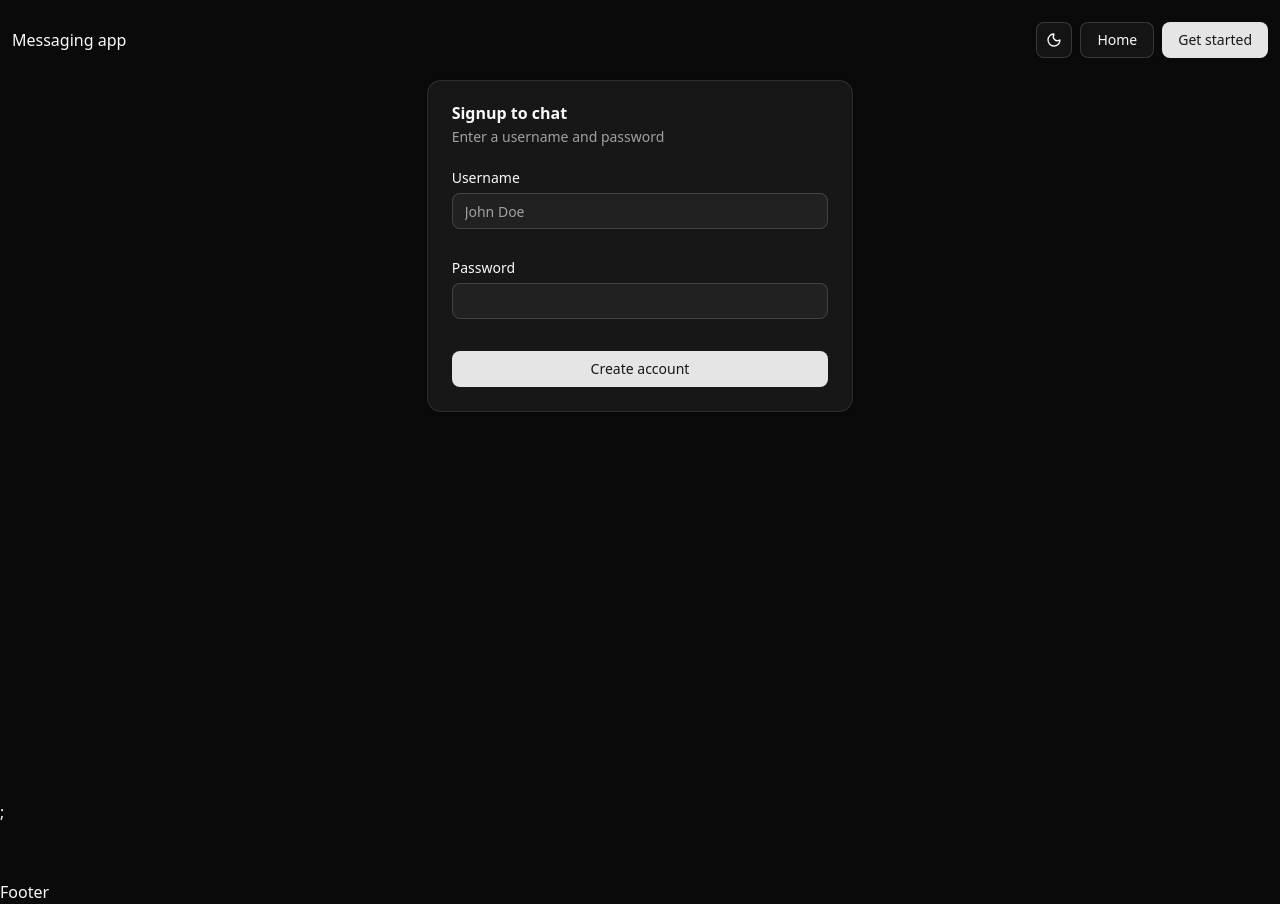
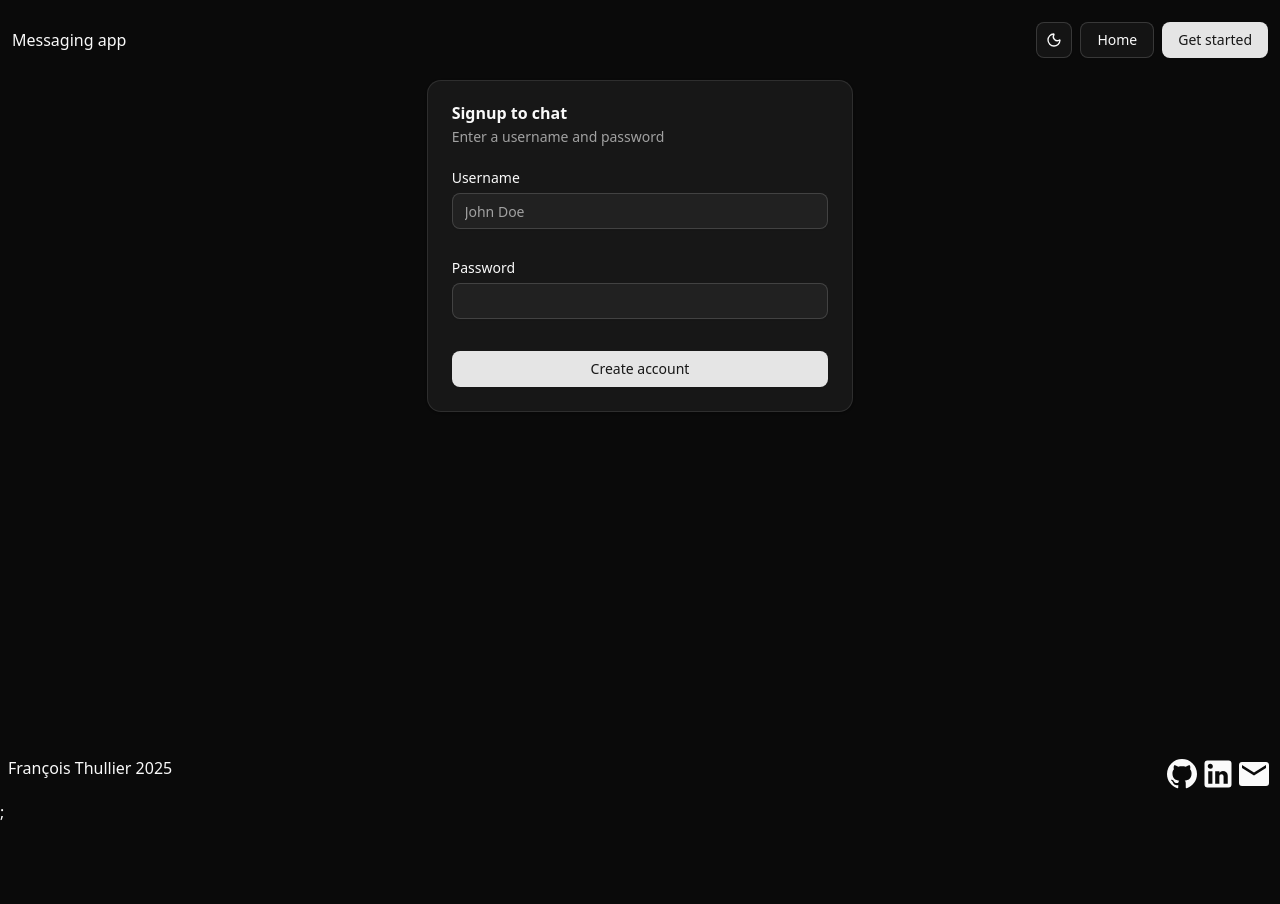
Before and after one commit to Francois-T9/messaging-app, a React (Vite) app in the folder client/: page /signup in a window 1280 px wide. After the commit the page ends 880 px from the top, so only its background shows below. Built offline with nearby package versions, Linux system fonts and the light colour scheme.

Commit message:
created header and footer for home page

```diff
--- a/client/src/components/Footer.tsx
+++ b/client/src/components/Footer.tsx
@@ -1,7 +1,20 @@
-import React from "react";
+import Icon from "@mdi/react";
+import { mdiGithub, mdiLinkedin, mdiEmail } from "@mdi/js";
 
 function Footer() {
-  return <div>Footer</div>;
+  return (
+    <div className="fixed bottom-0 flex p-2 justify-between w-screen">
+      <div className="about">
+        {" "}
+        <p>François Thullier 2025</p>
+      </div>
+      <div className="socials flex">
+        <Icon path={mdiGithub} size={1.5} className="cursor-pointer"></Icon>
+        <Icon path={mdiLinkedin} size={1.5} className="cursor-pointer"></Icon>
+        <Icon path={mdiEmail} size={1.5} className="cursor-pointer"></Icon>
+      </div>
+    </div>
+  );
 }
 
 export default Footer;
--- a/client/src/components/Header.tsx
+++ b/client/src/components/Header.tsx
@@ -1,13 +1,18 @@
 import { Button } from "./ui/button";
 import { ModeToggle } from "./mode-toggle";
+import { Link } from "react-router";
 function Header() {
   return (
-    <div className="navbar min-h-20 p-3  flex gap-2 items-center justify-between">
+    <div className="navbar min-h-20 p-3  flex gap-2 items-center justify-between ">
       <div className="logo">Messaging app</div>
       <div className="flex  justify-items-center gap-2">
         <ModeToggle />
-        <Button variant={"outline"}>Home</Button>
-        <Button>Get started</Button>
+        <Link to="/">
+          <Button variant={"outline"}>Home</Button>
+        </Link>
+        <Link to="/signup">
+          <Button>Get started</Button>
+        </Link>
       </div>
     </div>
   );
--- a/client/src/components/ui/button.tsx
+++ b/client/src/components/ui/button.tsx
@@ -6,7 +6,7 @@ import { cva, type VariantProps } from "class-variance-authority";
 import { cn } from "@/lib/utils";
 
 const buttonVariants = cva(
-  "inline-flex items-center justify-center gap-2 whitespace-nowrap rounded-md text-sm font-medium transition-all disabled:pointer-events-none disabled:opacity-50 [&_svg]:pointer-events-none [&_svg:not([class*='size-'])]:size-4 shrink-0 [&_svg]:shrink-0 outline-none focus-visible:border-ring focus-visible:ring-ring/50 focus-visible:ring-[3px] aria-invalid:ring-destructive/20 dark:aria-invalid:ring-destructive/40 aria-invalid:border-destructive",
+  "inline-flex items-center justify-center gap-2 whitespace-nowrap rounded-md text-sm font-medium transition-all disabled:pointer-events-none disabled:opacity-50 [&_svg]:pointer-events-none [&_svg:not([class*='size-'])]:size-4 shrink-0 [&_svg]:shrink-0 outline-none focus-visible:border-ring focus-visible:ring-ring/50 focus-visible:ring-[3px] aria-invalid:ring-destructive/20 dark:aria-invalid:ring-destructive/40 aria-invalid:border-destructive cursor-pointer",
   {
     variants: {
       variant: {
```
